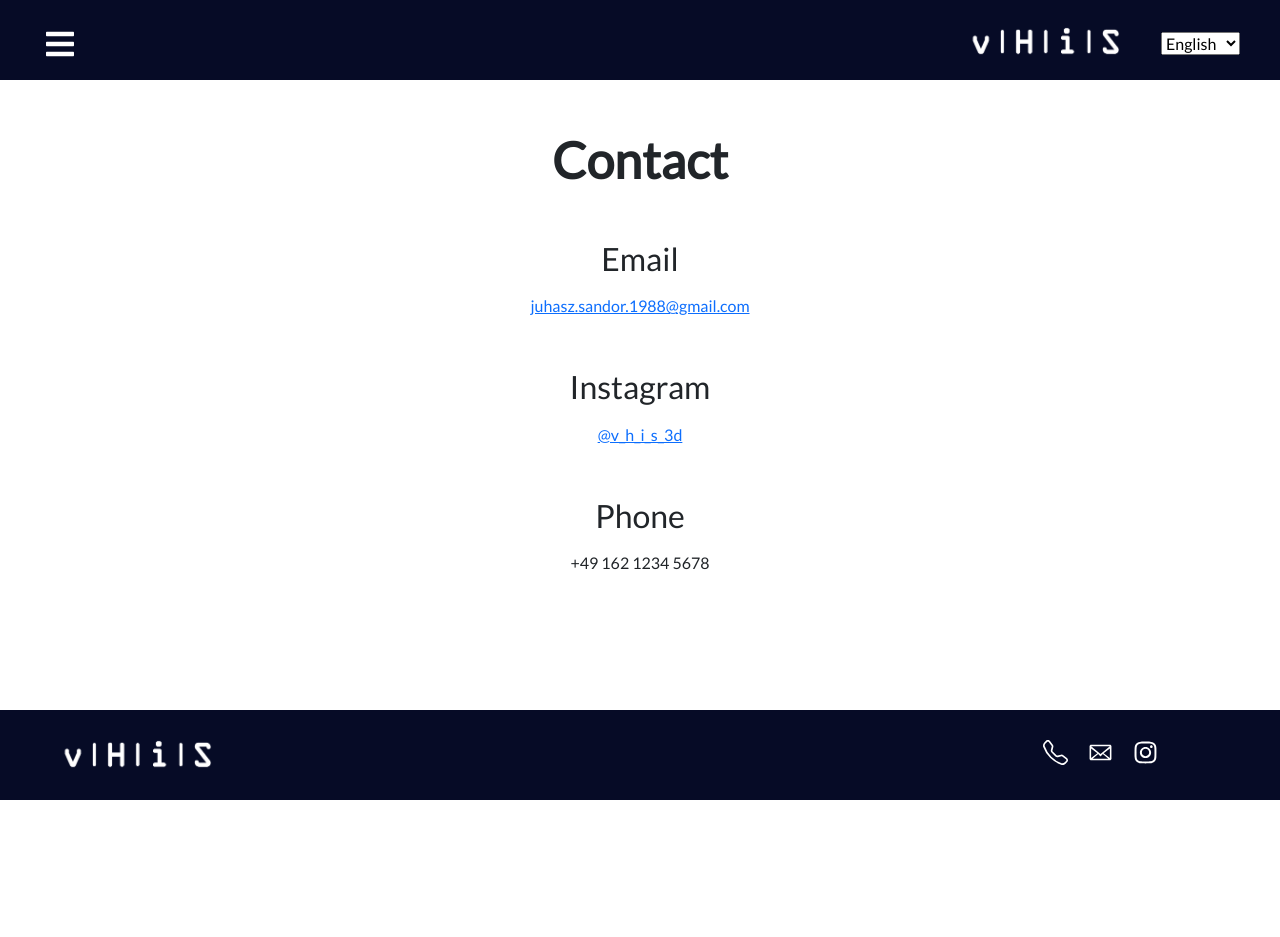
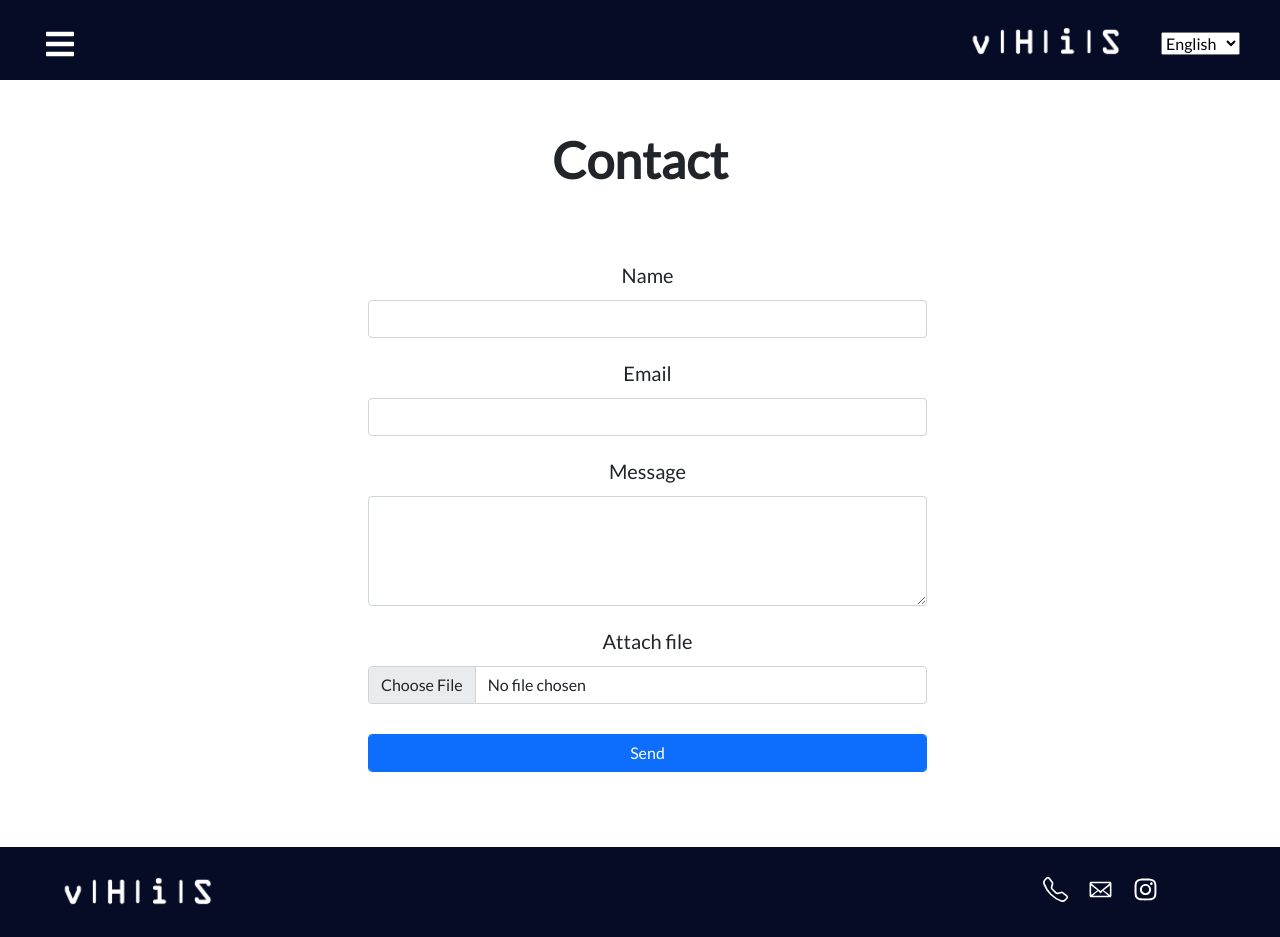
Before and after one commit to fhonoria/3d_visualization_site, a React (Create React App) app: page /contact in a window 1280 px wide. Before the commit the page ends 800 px from the top, so only its background shows below. Built offline with nearby package versions, Linux system fonts and the light colour scheme.

Commit message:
added contact form

```diff
--- a/package.json
+++ b/package.json
@@ -3,6 +3,7 @@
   "version": "0.1.0",
   "private": true,
   "dependencies": {
+    "@emailjs/browser": "^3.3.1",
     "@testing-library/jest-dom": "^5.14.1",
     "@testing-library/react": "^11.2.7",
     "@testing-library/user-event": "^12.8.3",
--- a/src/pages/Contact.css
+++ b/src/pages/Contact.css
@@ -2,3 +2,8 @@
   text-align: center;
   margin: 50px 0;
 }
+
+.contact label {
+  font-size: 20px;
+  margin: 20px 0 10px 0;
+}
--- a/src/pages/Contact.js
+++ b/src/pages/Contact.js
@@ -1,5 +1,6 @@
 import React from "react";
 import "./Contact.css";
+import emailjs from "@emailjs/browser";
 
 function Contact(props) {
   let content = {
@@ -7,11 +8,17 @@ function Contact(props) {
       title: "Contact",
       email: "Email",
       phone: "Phone",
+      message: "Message",
+      alert:
+        "Thank you for your message. We will get in touch with you as soon as possible!",
     },
     German: {
       title: "Kontakt",
       email: "E-Mail",
       phone: "Telefon",
+      message: "Nachricht",
+      alert:
+        "Vielen Dank für Ihre Nachricht. Wir melden uns schnellstmöglich bei Ihnen!",
     },
   };
 
@@ -19,31 +26,58 @@ function Contact(props) {
     ? (content = content.German)
     : (content = content.English);
 
+  function sendEmail(event) {
+    event.preventDefault();
+    emailjs
+      .sendForm(
+        "service_escf7mf",
+        "template_lvzhhma",
+        event.target,
+        "user_9W0zDMPkyDJCBEnO65xtf"
+      )
+      .then(alertMessage);
+  }
+
+  function alertMessage() {
+    alert(`${content.alert}`);
+    window.location.reload();
+  }
+
   return (
     <div className="contact">
-      <section>
-        <h1>{content.title}</h1>
-      </section>
-      <section>
-        <h2 className="mb-3">{content.email}</h2>
-        <a href="mailto:juhasz.sandor.1988@gmail.com">
-          juhasz.sandor.1988@gmail.com
-        </a>
-      </section>
-      <section>
-        <h2 className="mb-3">Instagram</h2>
-        <a
-          href="https://www.instagram.com/v_h_i_s_3d"
-          target="_blank"
-          rel="noreferrer"
-        >
-          @v_h_i_s_3d
-        </a>
-      </section>
-      <section>
-        <h2 className="mb-3">{content.phone}</h2>
-        <p>+49 162 1234 5678</p>
-      </section>
+      <div className="container" style={{ marginTop: "50px", width: "60%" }}>
+        <section>
+          <h1>{content.title}</h1>
+        </section>
+        <section>
+          <form
+            className="row"
+            style={{ margin: "25px 85px 75px 100px" }}
+            enctype="multipart/form-data"
+            method="post"
+            onSubmit={sendEmail}
+          >
+            <label>Name</label>
+            <input type="text" name="name" className="form-control" />
+
+            <label>{content.email}</label>
+            <input type="text" name="user_email" className="form-control" />
+
+            <label>{content.message}</label>
+            <textarea name="message" rows="4" className="form-control" />
+
+            <label>Attach file</label>
+            <input type="file" name="user_file" className="form-control" />
+
+            <input
+              type="submit"
+              value="Send"
+              className="form-control btn btn-primary"
+              style={{ marginTop: "30px" }}
+            />
+          </form>
+        </section>
+      </div>
     </div>
   );
 }
```
Also changed, not shown: 1 other file (tests, documents, lock files or other folders).
